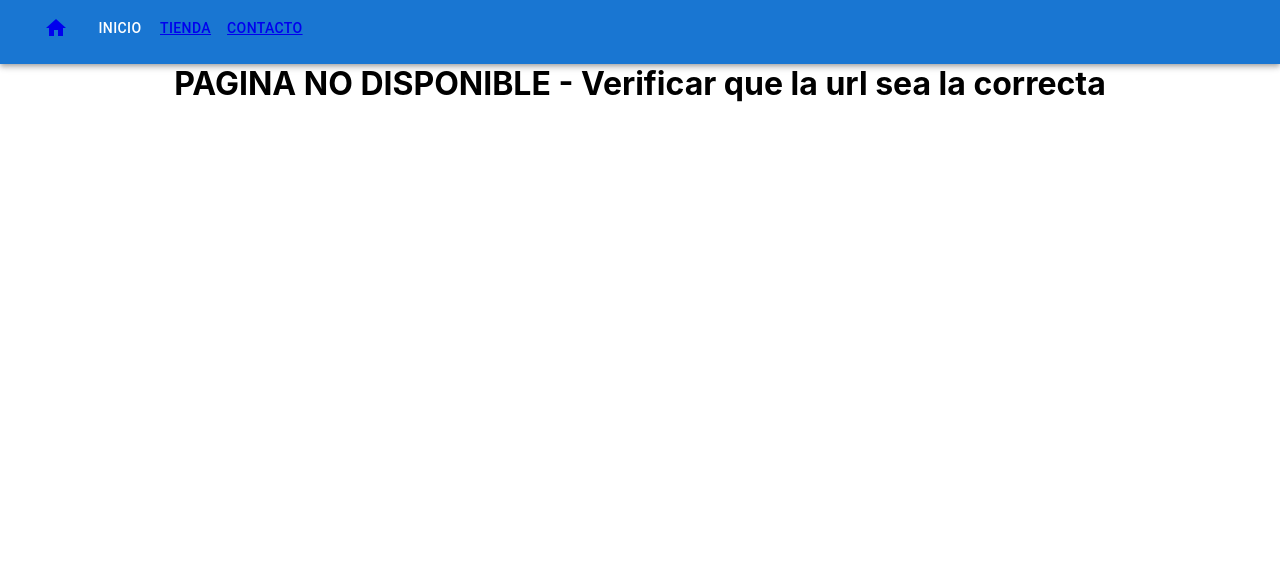
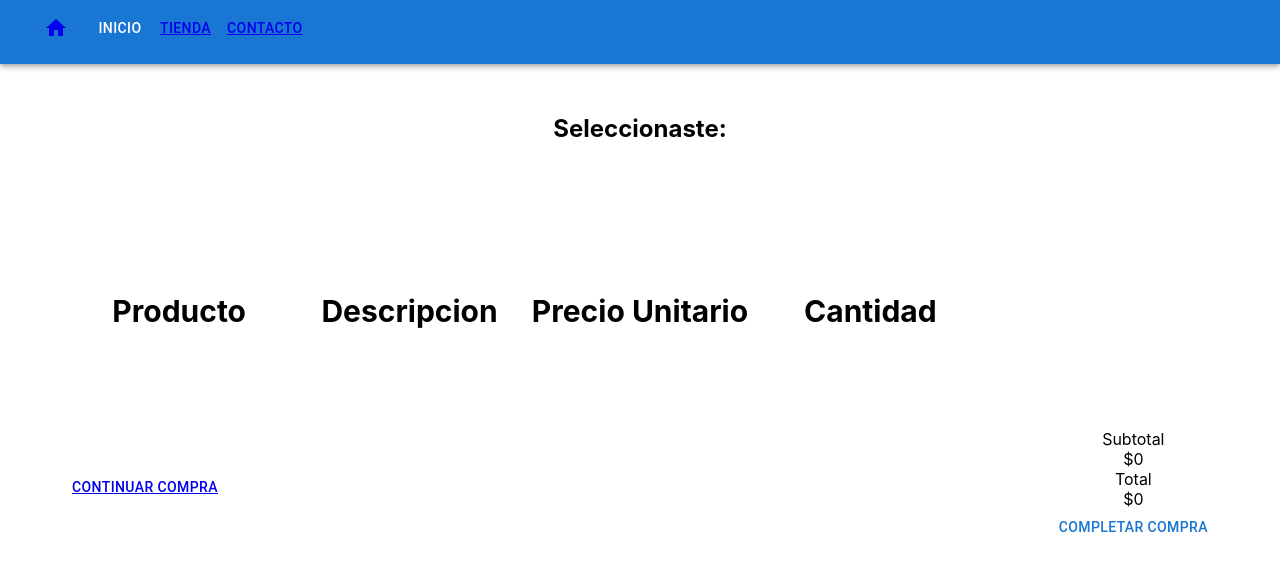
Before and after one commit to samayoanicolas/Repuestos-samayoa-nicolas-javier, a React (Create React App) app: page /cart in a window 1280 px wide. Shown: the top 570 px of the page. Built offline with nearby package versions, Linux system fonts and the light colour scheme.

Commit message:
Rendering

```diff
--- a/src/App.js
+++ b/src/App.js
@@ -7,6 +7,7 @@ import Contacto from './pages/contacto';
 import PaginaNoDisponible from './pages/paginaNoDisponible';
 import Detalle from './pages/detalle';
 import { CartProvider } from './components/Context/CardContext';
+import Cart from './pages/cart';
 
 
 
@@ -23,6 +24,8 @@ function App() {
                 <Route exact path='/category/:id' element={<CardList/>}/>
                 <Route exact path='/item/:id' element={<Detalle/>}/>
                 <Route exact path='/contacto' element={<Contacto/>}/>
+                <Route exact path='/cart' element={<Cart/>}/>
+
                 <Route exact path='/*' element={<PaginaNoDisponible/>}/>
 
              </Routes>
--- a/src/components/Cart/Cart.css
+++ b/src/components/Cart/Cart.css
@@ -4,3 +4,25 @@
     color: white;
     margin-left: 1100px;
 }
+.cart-prod__image{
+    margin-left: 25px;
+    width:100px;
+    height: 100px;
+    margin-top: 25px;
+    margin-bottom: 25px;
+}
+
+.item-cart-prod{
+    display: block;
+    margin-right: 150px;
+    margin-top: 25px;
+    margin-bottom: 25px;
+}
+.cart-prod__info{
+    margin-left: 180px ;
+}
+.cart-prod__action{
+    display: flex;
+    flex-direction: row-reverse;
+    margin-left: 400px;
+}
--- a/src/components/Cart/CartWidget.js
+++ b/src/components/Cart/CartWidget.js
@@ -4,7 +4,8 @@ import Menu from '@mui/material/Menu';
 import DeleteIcon from '@mui/icons-material/Delete';
 import CartContext from '../Context/CardContext'
 import '../Cart/Cart.css'
-
+import { Button } from '@mui/material';
+import {Link} from '@mui/material';
 const CartWidget = () =>  {
     const { cartListItems, removeItemFromCart } = useContext(CartContext)
     const [anchorEl, setAnchorEl] = useState(null);
@@ -41,6 +42,7 @@ const CartWidget = () =>  {
                                 <button onClick={() => removeItemFromCart(item.id)}>
                                     <DeleteIcon />
                                 </button>
+                                <Button color="success" ><Link to={'/cart'}> ir al Carrito </Link></Button>
                             </div>
                         </div>
                         )
--- a/src/components/Context/CardContext.js
+++ b/src/components/Context/CardContext.js
@@ -9,9 +9,11 @@ const CartProvider = ({children}) => {
     const addProductToCart = (product) => {
         let isInCart = cartListItems.find(cartItem => cartItem.id === product.id)
         if(!isInCart) {
-            setTotalPrice(totalPrice + product.price)
+            setTotalPrice(totalPrice + product.precio)
             return setCartListItems(cartListItems => [...cartListItems, product])
+
         }
+
     }
     const removeItemFromCart = (itemId) => {
         const itemToRemove = cartListItems.find(item => item.id === itemId);
--- a/src/components/Count/ItemCount.js
+++ b/src/components/Count/ItemCount.js
@@ -3,7 +3,7 @@ import { useState } from 'react';
 import '../Count/ItemCount.css'
 
 
-const CountItem=({setShowButton})=>{
+const CountItem=({setShowButton, addProductToCart})=>{
     const [count, setCount] = useState(0)
     const stock = 7;
 
@@ -24,7 +24,8 @@ const CountItem=({setShowButton})=>{
         <Button variant="contained" color="primary" onClick={masUno} disabled= {count===stock}>+</Button>
 
       </div>
-      <Button color="success" onClick={() => setShowButton(true)} >Comprar</Button>
+      <Button color="success" onClick={() => setShowButton(true)} >Ccccc</Button>
+
      </>
     )
 }
--- /dev/null
+++ b/src/components/Table/Table.css
@@ -0,0 +1,24 @@
+
+
+.col-cart-table__head{
+    display: flex;
+    font-size: 20px;
+
+
+}
+.tab{
+    width: 20%;
+
+}
+.cart-table__content{
+   display: flex;
+}
+.cont{
+    align-items: center;
+    justify-content: center;
+    width: 20%;
+}
+.cart-footer{
+    display: flex;
+    justify-content: space-between;
+}
--- /dev/null
+++ b/src/components/Table/table.js
@@ -0,0 +1,78 @@
+
+import { Container, Button } from "@mui/material"
+import { useContext } from "react"
+import { Delete } from "@mui/icons-material"
+import CartContext from "../Context/CardContext"
+import '../Table/Table.css'
+import { Link } from 'react-router-dom';
+
+
+
+
+const Tabla = () => {
+
+
+    const {cartListItems, totalPrice}= useContext(CartContext)
+    console.log ("esto desde chek:", cartListItems)
+    return(<>
+        <Container className='container-general'>
+        <h2 className='titulo' >Seleccionaste:</h2>
+        <div className='cart-section'>
+            <div className='col-cart-table__head'>
+                <h2 className='tab'>Producto</h2>
+                <h2 className='tab'>Descripcion</h2>
+                <h2 className='tab'>Precio Unitario</h2>
+                <h2 className='tab'>Cantidad</h2>
+            </div>
+              {cartListItems.map((item)=>{
+                const {imagen, producto, precio, id}=item
+                return(<>
+                    <div className='cart-table__content' key={id} >
+                        <div className='cart-table__content-img cont'>
+                            <img src={`${imagen}`} />
+                        </div>
+                        <div className='cart-table__content-title cont'>
+                            <p>{producto} </p>
+                        </div>
+                        <div className='cart-table__content-price cont'>
+                            <p>${precio}</p>
+                        </div>
+                        <div className='cart-table__content-quantity cont'>
+                            <p>1</p>
+                        </div>
+                        <div className='cart-table__content-price cont'>
+                            <button className='btn-delete'>
+                                <Delete />
+                            </button>
+                        </div>
+                    </div>
+                    <hr></hr>
+                    </>
+                )
+
+              })}
+                     <div className='cart-footer'>
+                     <Button color="success" ><Link to={'/'}> Continuar Compra </Link></Button>
+                         <div className='cart-checkout-details'>
+                         <div className='cart-checkout__subtotal'>
+                        <p>Subtotal</p>
+                         <span>${totalPrice} </span>
+                           </div>
+                         <div className='cart-checkout__total'>
+                        <p>Total</p>
+                    <span>${totalPrice} </span>
+                       </div>
+                     <Button className='btn-custom'>Completar Compra</Button>
+</div>
+</div>
+
+
+        </div>
+    </Container>
+
+
+
+
+</>)}
+
+export default Tabla
--- /dev/null
+++ b/src/pages/cart.js
@@ -0,0 +1,13 @@
+
+import Tabla from "../components/Table/table"
+
+
+
+
+const Cart = ()=>{
+    return(
+     <Tabla/>
+
+ )
+}
+ export default Cart
```
Also changed, not shown: src/components/Table/carritoVacio.js (added, +18 -0 lines).
